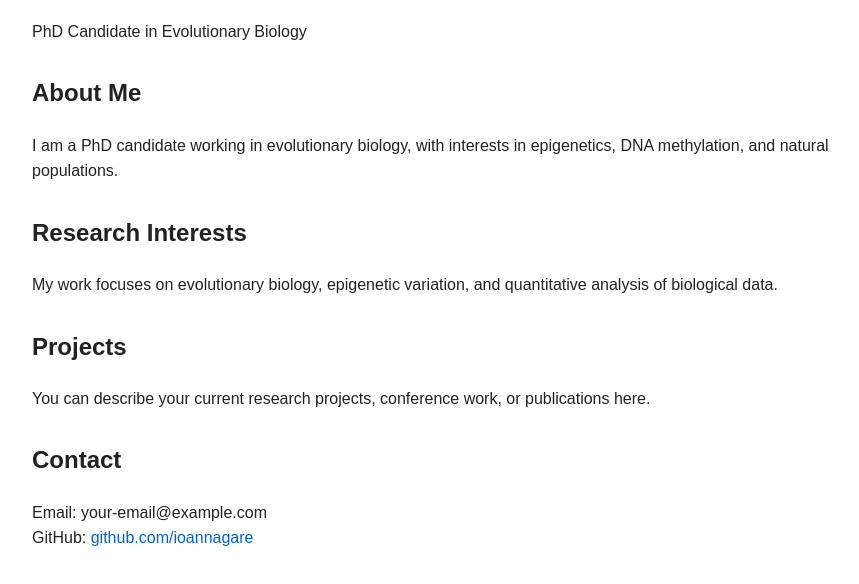
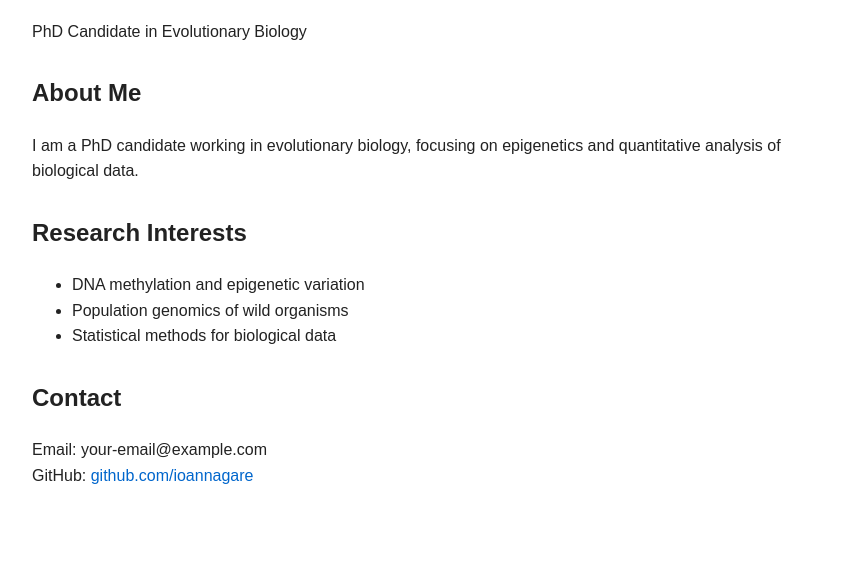
Before and after one commit to garefalaki/garefalaki.github.io, a plain HTML site: page index.html in a window 1280 px wide. Shown: the part 94-678 px from the top of the page, without its empty margins (208-1067 px from the left). Drawn offline with Linux system fonts and the light colour scheme.

Commit message:
Refactor index.html for improved content layout
Updated content and structure of the index.html file to improve clarity and organization.

```diff
--- a/index.html
+++ b/index.html
@@ -7,60 +7,34 @@
   <style>
     body {
       font-family: Arial, sans-serif;
+      margin: 40px auto;
       max-width: 800px;
-      margin: 40px auto;
-      padding: 0 20px;
       line-height: 1.6;
       color: #222;
     }
-    h1 {
-      color: #1a1a1a;
-    }
-    .section {
-      margin-top: 30px;
-    }
-    a {
-      color: #0066cc;
-      text-decoration: none;
-    }
-    a:hover {
-      text-decoration: underline;
-    }
+    h1 { color: #1a1a1a; }
+    h2 { margin-top: 30px; }
+    a { color: #0066cc; text-decoration: none; }
+    a:hover { text-decoration: underline; }
   </style>
 </head>
 <body>
   <h1>Ioanna Garefalaki</h1>
   <p>PhD Candidate in Evolutionary Biology</p>
 
-  <div class="section">
-    <h2>About Me</h2>
-    <p>
-      I am a PhD candidate working in evolutionary biology, with interests in epigenetics,
-      DNA methylation, and natural populations.
-    </p>
-  </div>
+  <h2>About Me</h2>
+  <p>I am a PhD candidate working in evolutionary biology, focusing on epigenetics and quantitative analysis of biological data.</p>
 
-  <div class="section">
-    <h2>Research Interests</h2>
-    <p>
-      My work focuses on evolutionary biology, epigenetic variation, and quantitative analysis
-      of biological data.
-    </p>
-  </div>
+  <h2>Research Interests</h2>
+  <ul>
+    <li>DNA methylation and epigenetic variation</li>
+    <li>Population genomics of wild organisms</li>
+    <li>Statistical methods for biological data</li>
+  </ul>
 
-  <div class="section">
-    <h2>Projects</h2>
-    <p>
-      You can describe your current research projects, conference work, or publications here.
-    </p>
-  </div>
-
-  <div class="section">
-    <h2>Contact</h2>
-    <p>
-      Email: your-email@example.com<br>
-      GitHub: <a href="https://github.com/ioannagare">github.com/ioannagare</a>
-    </p>
-  </div>
+  <h2>Contact</h2>
+  <p>Email: your-email@example.com<br>
+     GitHub: <a href="https://github.com/ioannagare">github.com/ioannagare</a>
+  </p>
 </body>
 </html>
```
